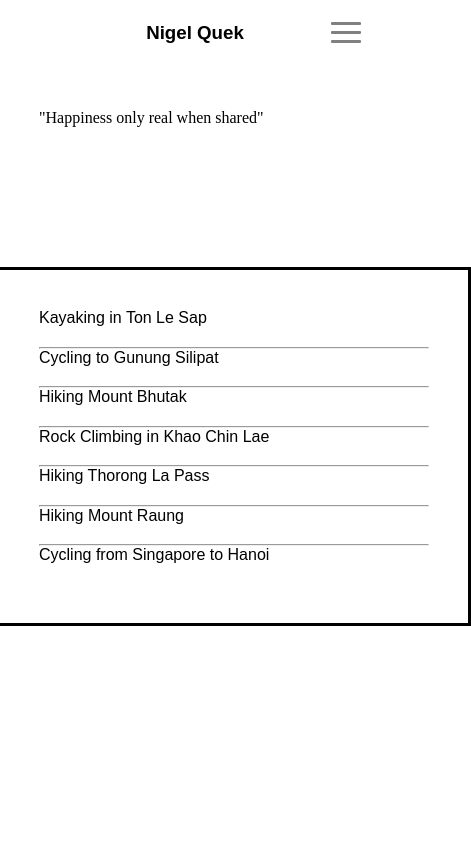
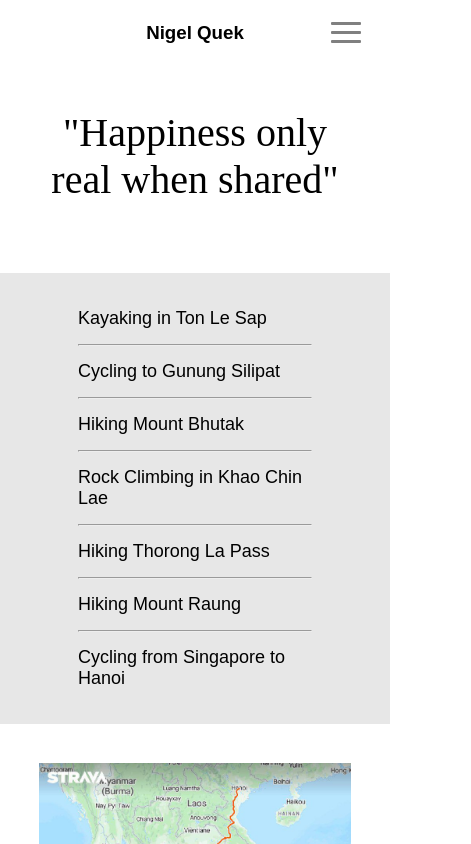
Before and after one commit to funkyhands/portfolio, a plain HTML site: page blog.html in a window 390 px wide. Shown: the top 844 px of the page, 471 px wide, since content can reach past the window. Drawn offline with Linux system fonts and the light colour scheme; files whose address does not match are found by name.

Commit message:
Add files via upload

```diff
--- a/styles/about.css
+++ b/styles/about.css
@@ -7,15 +7,15 @@
     height: 100%;
 }
 
-.contain{
-    height: 500px;
-}
-
 .sideimage{
     width: 50%;
     float: left;
     padding-right: 10px;
+    margin-bottom: 200px;
+}
 
+img{
+    width: 100%;
 }
 
 .sidetext{
@@ -23,7 +23,6 @@
     width: 48%;
     float: left;
     padding-left: 10px;
-
 }
 
 .experience{
@@ -34,7 +33,7 @@
 
 .job{
     padding-top: 80px;
-    width: 1-0%;
+    width: 100%;
     text-align: justify;
     font-size: large;
 }
@@ -66,7 +65,7 @@
 
 }
 
-@media (max-width: 960px) {
+@media (max-width: 1080px) {
     .sideimage{
         float: none;
         width: 100%;
--- a/styles/blog.css
+++ b/styles/blog.css
@@ -1,49 +1,65 @@
+.container p{
+    font-size: 50px;
+}
+
+.container{
+    text-align: center;
+}
+
+.contain{
+    background-color: rgba(230, 230, 230, 0.95);
+    width: 100%;
+    height: auto;
+}
+
 .contain a{
     text-decoration: none;
     color: black;
-    font-size: 20px;
+    font-size: 18px;
+}
+
+.serif{
+    padding-top: 70px;
+    padding-bottom: 10%;
+}
+
+.serif p{
+    font-family: 'Times New Roman', Times, serif;
 }
 
 .div1{
-    float: left;
-    height: 100%;
-    width: 20%;
-}
-
-.div2{
-    float: right;
-    height: 100%;
-    width: 80%;
+    height: auto;
+    width: auto;
+    padding: 20px 20%;
 }
 
 .segment{
+    height: 100%;
     width: 100%;
-    margin-top:50px;
-    padding: 10%;
-    border-style: solid;
-    border-left: 2px;                                                                                                                                                                                                                                                                                                                                                                                                                                                                       ;
+                                                                                                                                                                                                                                                                                                                                                                                                                                                           ;
 }
 
 .content{
-    padding-bottom: 5%;
+    padding: 15px 0;
 }
 
-@media (max-width: 1366px) {
-    .contain{
-        height: 650px;
+img{
+    width: 100%;
+}
+
+
+
+@media (max-width: 1080px) {
+    .div1{
+        width: auto;
+        background-color: rgba(231, 231, 231, 0.945);
     }
 
-    .contain a{
-        font-size: 16px;
+    .contain{
+        height: auto;
+    }
+
+    .serif p{
+        font-size: 40px;
     }
 }
-
-@media (max-width: 960px) {
-    .div1{
-        width: 100%;
-    }
-
-    .segment{
-        margin-top: 70px;
-    }
-}
--- a/styles/hotdog.css
+++ b/styles/hotdog.css
@@ -1,3 +1,30 @@
+img{
+    width: 100%;
+}
+
+.container{
+    width: 35%;
+    margin: auto;
+}
+
+.blogtitle{
+    font-size: 45px;
+}
+
+.blogdate{
+    color: rgb(100, 100, 100);
+    padding-top: 10px;
+}
+
+.serif{
+    padding-top: 70px;
+    padding-bottom: 50px;
+}
+
+.serif p{
+    font-family: 'Times New Roman', Times, serif;
+}
+
 .text{
     padding: 25px 0 50px 0;
     font-size: 20px;
@@ -12,7 +39,7 @@
     }
 }
 
-@media (max-width: 960px) {
+@media (max-width: 1080px) {
     .container{
         width: auto;
         margin: 0;
--- a/styles/universal.css
+++ b/styles/universal.css
@@ -2,28 +2,6 @@
     font-family: Arial, Helvetica, sans-serif;
     padding: 0px;
     margin: 0px;
-}
-
-.serif{
-    padding-top: 70px;
-    padding-bottom: 10%;
-}
-
-.serif p{
-    font-family: 'Times New Roman', Times, serif;
-}
-
-.blogtitle{
-    font-size: 45px;
-}
-
-.blogdate{
-    color: rgb(100, 100, 100);
-    padding-top: 10px;
-}
-
-#nav{
-    padding: 0 5%;
 }
 
 header{
@@ -93,9 +71,12 @@ header{
     border-radius: 1px;
 }
 
+#nav{
+    padding: 0 5%;
+}
+
 .container{
     padding: 10%;
-    clear: both;
 }
 
 .container-grey{
@@ -106,10 +87,6 @@ header{
     border-radius: 30px;
 }
 
-img{
-    width: 100%;
-}
-
 footer{
     clear: left;
     padding: 5px;
@@ -118,20 +95,7 @@ footer{
     background-color: bisque;
 }
 
-.contain{
-    height: auto;
-    width: 100%;
-}
-
-@media (max-width: 1366px){
-
-}
-
-@media (max-width: 1125px) {
-
-}
-
-@media (max-width: 960px) {
+@media (max-width: 1080px) {
     header{
         background-color: rgb(255, 255, 255, 0.95);
         padding: 20px 0;
@@ -181,4 +145,7 @@ footer{
     .navbar.active{
         display: flex;
     }
+    .bigtitle{
+        font-size: 40px;
+    }
 }
--- a/styles/works.css
+++ b/styles/works.css
@@ -4,5 +4,11 @@
 }
 
 .container{
-    padding: 100px 10px;
+    padding: 100px 20%;
 }
+
+@media (max-width:1080px) {
+    .container{
+        padding: 100px 20px 50px 20px;
+    }
+}
```
Also changed, not shown: styles/contact.css (+6 -24 lines), styles/index.css (+8 -20 lines).
